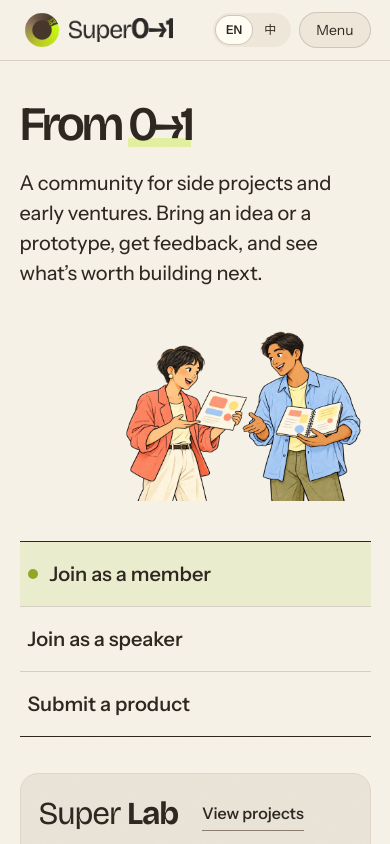
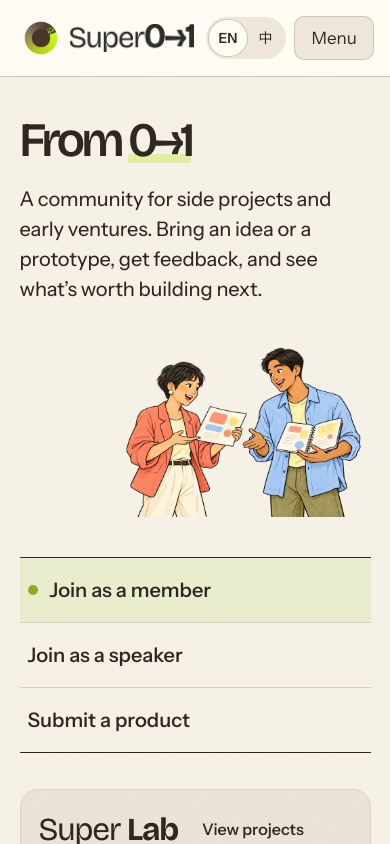
Before and after one commit to qiz029/super0to1-web, a React (Vite) app: page / in a window 390 px wide. Shown: the top 844 px of the page. Built offline with nearby package versions, Linux system fonts and the light colour scheme.

Commit message:
Make the primary navigation larger and easier to distinguish

```diff
--- a/src/styles/editorial.css
+++ b/src/styles/editorial.css
@@ -412,3 +412,42 @@ p { font-size: var(--text-body); }
   .site-header .lang-switch a { min-width: 32px; padding-inline: 6px; }
   .site-header .menu-toggle { padding-inline: 12px; }
 }
+
+/* Keep navigation distinct from the reading area without a dark color band. */
+.site-header { background: var(--card-light); border-bottom-color: #cfc3b1; }
+.site-header .header-inner { min-height: 92px; gap: 24px; }
+.site-header .logo { gap: 8px; }
+.site-header .logo-symbol { width: 48px; height: 48px; }
+.site-header .logo-wordmark { width: 148px; }
+.site-header .site-nav { gap: 12px; font-size: 22px; }
+.site-header .site-nav a { min-height: 52px; padding: 12px; border-radius: 8px; line-height: 1.3; }
+.site-header .site-nav a.active {
+  background: #e8edcf;
+  box-shadow: inset 0 -3px #7b893b;
+  text-decoration: none;
+}
+.site-header .header-tools { border-left: 1px solid var(--line); padding-left: 20px; }
+.site-header .lang-switch a { min-height: 36px; font-size: 14px; }
+@media (min-width: 961px) and (max-width: 1199px) {
+  .site-header .header-inner { gap: 16px; }
+  .site-header .logo-wordmark { width: 126px; }
+  .site-header .site-nav { gap: 4px; font-size: 20px; }
+  .site-header .site-nav a { padding-inline: 10px; }
+  .site-header .header-tools { padding-left: 12px; }
+}
+@media (max-width: 960px) {
+  .site-header .header-inner { min-height: 76px; gap: 12px; }
+  .site-header .logo-symbol { width: 42px; height: 42px; }
+  .site-header .logo-wordmark { width: 124px; }
+  .site-header .header-tools { padding-left: 0; border-left: 0; }
+  .site-header .menu-toggle { min-height: 44px; font-size: 17px; border-radius: 10px; border-color: var(--control-line); }
+  .site-header .site-nav { gap: 4px; font-size: 22px; background: var(--card-light); border-radius: 14px; }
+  .site-header .site-nav a { min-height: 52px; padding: 14px 16px; font-size: inherit; }
+}
+@media (max-width: 380px) {
+  .site-header .logo-symbol { width: 34px; height: 34px; }
+  .site-header .logo-wordmark { width: 102px; }
+  .site-header .header-inner { gap: 8px; }
+  .site-header .lang-switch a { padding-inline: 6px; }
+  .site-header .menu-toggle { padding-inline: 12px; }
+}
```
Also changed, not shown: 1 other file (tests, documents, lock files or other folders).
